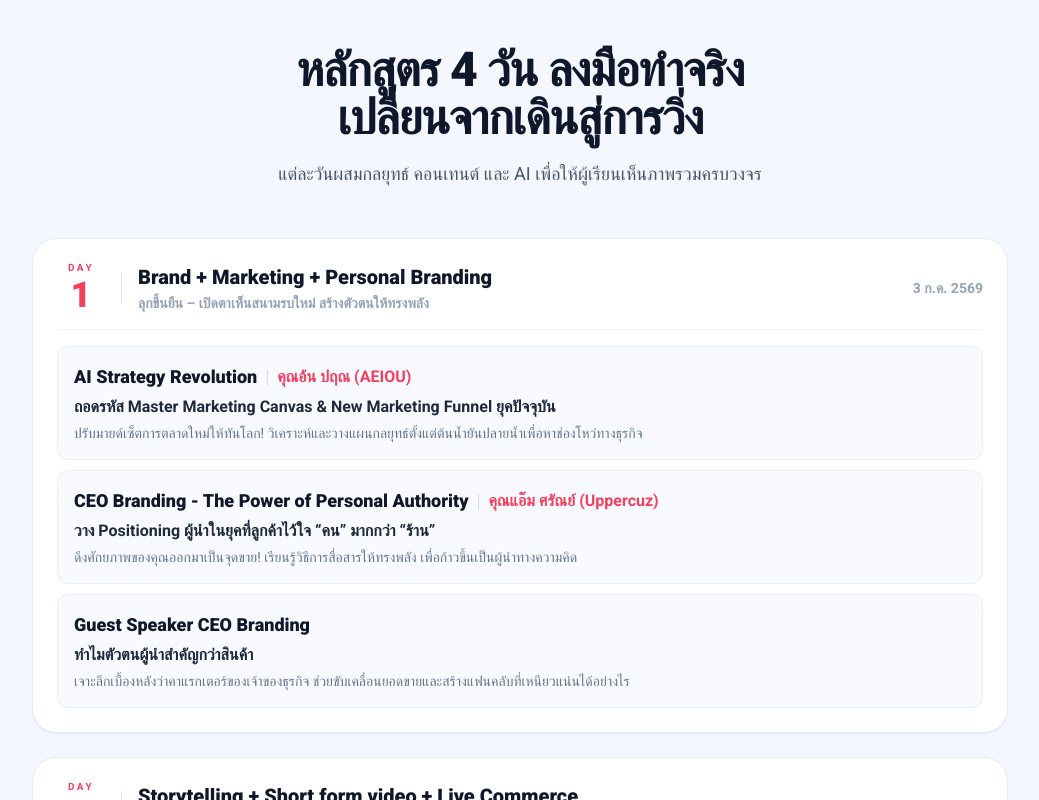
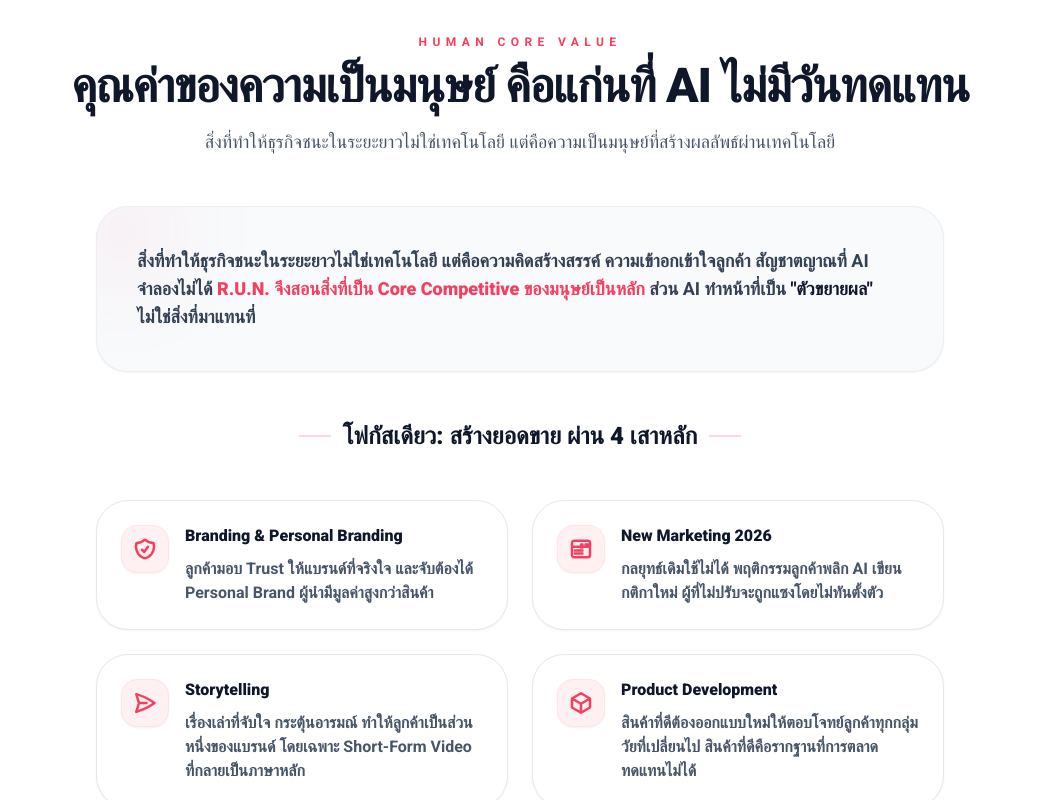
Before and after one commit to poohphurit/RunProject, a React (Vite) app: page / in a window 1280 px wide. Shown: the part 5460-6260 px from the top of the page, without its empty margins (120-1159 px from the left). Built offline with nearby package versions, Linux system fonts and the light colour scheme; the HTML template or start-up script is replaced by a standard one; a web font is replaced by a local one.

Commit message:
feat: add Human Core and 4 Pillars section after STEEP section

```diff
--- a/src/App.jsx
+++ b/src/App.jsx
@@ -806,6 +806,88 @@ export default function App() {
         </div>
       </section>
 
+      {/* Human Core & 4 Pillars Section */}
+      <section id="human-core" className="py-20 border-b border-slate-200/50 bg-white">
+        <SectionTitle
+          eyebrow="HUMAN CORE VALUE"
+          title="คุณค่าของความเป็นมนุษย์ คือแก่นที่ AI ไม่มีวันทดแทน"
+          subtitle="สิ่งที่ทำให้ธุรกิจชนะในระยะยาวไม่ใช่เทคโนโลยี แต่คือความเป็นมนุษย์ที่สร้างผลลัพธ์ผ่านเทคโนโลยี"
+        />
+
+        <div className="mx-auto mt-12 max-w-4xl px-6 space-y-12">
+          {/* Intro Box */}
+          <div className="rounded-[2rem] bg-slate-50 border border-slate-200/60 p-8 md:p-10 shadow-sm relative overflow-hidden">
+            <div className="absolute -top-10 -left-10 w-32 h-32 bg-rose-500/5 rounded-full blur-2xl" />
+            <p className="text-base sm:text-lg font-bold leading-relaxed text-slate-700 relative z-10">
+              สิ่งที่ทำให้ธุรกิจชนะในระยะยาวไม่ใช่เทคโนโลยี แต่คือความคิดสร้างสรรค์ ความเข้าอกเข้าใจลูกค้า สัญชาตญาณที่ AI จำลองไม่ได้ <strong className="text-rose-500 font-extrabold">R.U.N. จึงสอนสิ่งที่เป็น Core Competitive ของมนุษย์เป็นหลัก</strong> ส่วน AI ทำหน้าที่เป็น <strong className="text-slate-900 font-extrabold">"ตัวขยายผล"</strong> ไม่ใช่สิ่งที่มาแทนที่
+            </p>
+          </div>
+
+          {/* Pillars Section Header */}
+          <div className="text-center">
+            <h4 className="text-2xl font-black text-slate-900 flex items-center justify-center gap-3">
+              <span className="h-[2px] w-8 bg-rose-500/20" />
+              โฟกัสเดียว: สร้างยอดขาย ผ่าน 4 เสาหลัก
+              <span className="h-[2px] w-8 bg-rose-500/20" />
+            </h4>
+          </div>
+
+          {/* Pillars Grid */}
+          <div className="grid gap-6 md:grid-cols-2">
+            {[
+              {
+                title: 'Branding & Personal Branding',
+                desc: 'ลูกค้ามอบ Trust ให้แบรนด์ที่จริงใจ และจับต้องได้ Personal Brand ผู้นำมีมูลค่าสูงกว่าสินค้า',
+                icon: (
+                  <svg className="w-6 h-6" fill="none" stroke="currentColor" viewBox="0 0 24 24" strokeWidth="2.5">
+                    <path strokeLinecap="round" strokeLinejoin="round" d="M9 12.75L11.25 15 15 9.75m-3-7.036A11.959 11.959 0 013.598 6 11.99 11.99 0 003 9.749c0 5.592 3.824 10.29 9 11.623 5.176-1.332 9-6.03 9-11.622 0-1.31-.21-2.57-.598-3.75h-.152c-3.196 0-6.1-1.248-8.25-3.285z" />
+                  </svg>
+                ),
+              },
+              {
+                title: 'New Marketing 2026',
+                desc: 'กลยุทธ์เดิมใช้ไม่ได้ พฤติกรรมลูกค้าพลิก AI เขียนกติกาใหม่ ผู้ที่ไม่ปรับจะถูกแซงโดยไม่ทันตั้งตัว',
+                icon: (
+                  <svg className="w-6 h-6" fill="none" stroke="currentColor" viewBox="0 0 24 24" strokeWidth="2.5">
+                    <path strokeLinecap="round" strokeLinejoin="round" d="M12 7.5h1.5m-1.5 3h1.5m-7.5 3h7.5m-7.5 3h7.5m3-9h3.375c.621 0 1.125.504 1.125 1.125V18a2.25 2.25 0 01-2.25 2.25H5.25A2.25 2.25 0 013 18V6a2.25 2.25 0 012.25-2.25h13.5A2.25 2.25 0 0121 6v3.75m-18 0h18" />
+                  </svg>
+                ),
+              },
+              {
+                title: 'Storytelling',
+                desc: 'เรื่องเล่าที่จับใจ กระตุ้นอารมณ์ ทำให้ลูกค้าเป็นส่วนหนึ่งของแบรนด์ โดยเฉพาะ Short-Form Video ที่กลายเป็นภาษาหลัก',
+                icon: (
+                  <svg className="w-6 h-6" fill="none" stroke="currentColor" viewBox="0 0 24 24" strokeWidth="2.5">
+                    <path strokeLinecap="round" strokeLinejoin="round" d="M6 12L3.269 3.126A59.768 59.768 0 0121.485 12 59.77 59.77 0 013.27 20.876L5.999 12zm0 0h7.5" />
+                  </svg>
+                ),
+              },
+              {
+                title: 'Product Development',
+                desc: 'สินค้าที่ดีต้องออกแบบใหม่ให้ตอบโจทย์ลูกค้าทุกกลุ่มวัยที่เปลี่ยนไป สินค้าที่ดีคือรากฐานที่การตลาดทดแทนไม่ได้',
+                icon: (
+                  <svg className="w-6 h-6" fill="none" stroke="currentColor" viewBox="0 0 24 24" strokeWidth="2.5">
+                    <path strokeLinecap="round" strokeLinejoin="round" d="M21 7.5l-9-5.25L3 7.5m18 0l-9 5.25m9-5.25v9l-9 5.25M3 7.5l9 5.25M3 7.5v9l9 5.25m0-9v9" />
+                  </svg>
+                ),
+              },
+            ].map((pillar, idx) => (
+              <div key={idx} className="group relative rounded-[2rem] border border-slate-200 bg-white p-6 shadow-sm transition duration-300 hover:-translate-y-1 hover:shadow-md hover:border-rose-200">
+                <div className="flex gap-4 items-start">
+                  <div className="flex h-12 w-12 shrink-0 items-center justify-center rounded-2xl bg-rose-50 border border-rose-100 text-rose-500 shadow-sm group-hover:scale-110 transition duration-300">
+                    {pillar.icon}
+                  </div>
+                  <div>
+                    <h5 className="font-extrabold text-slate-900 text-base leading-snug">{pillar.title}</h5>
+                    <p className="text-slate-600 font-bold text-sm sm:text-base mt-2.5 leading-relaxed">{pillar.desc}</p>
+                  </div>
+                </div>
+              </div>
+            ))}
+          </div>
+        </div>
+      </section>
+
       <section id="syllabus" className="py-20">
         <SectionTitle
           title={
```
